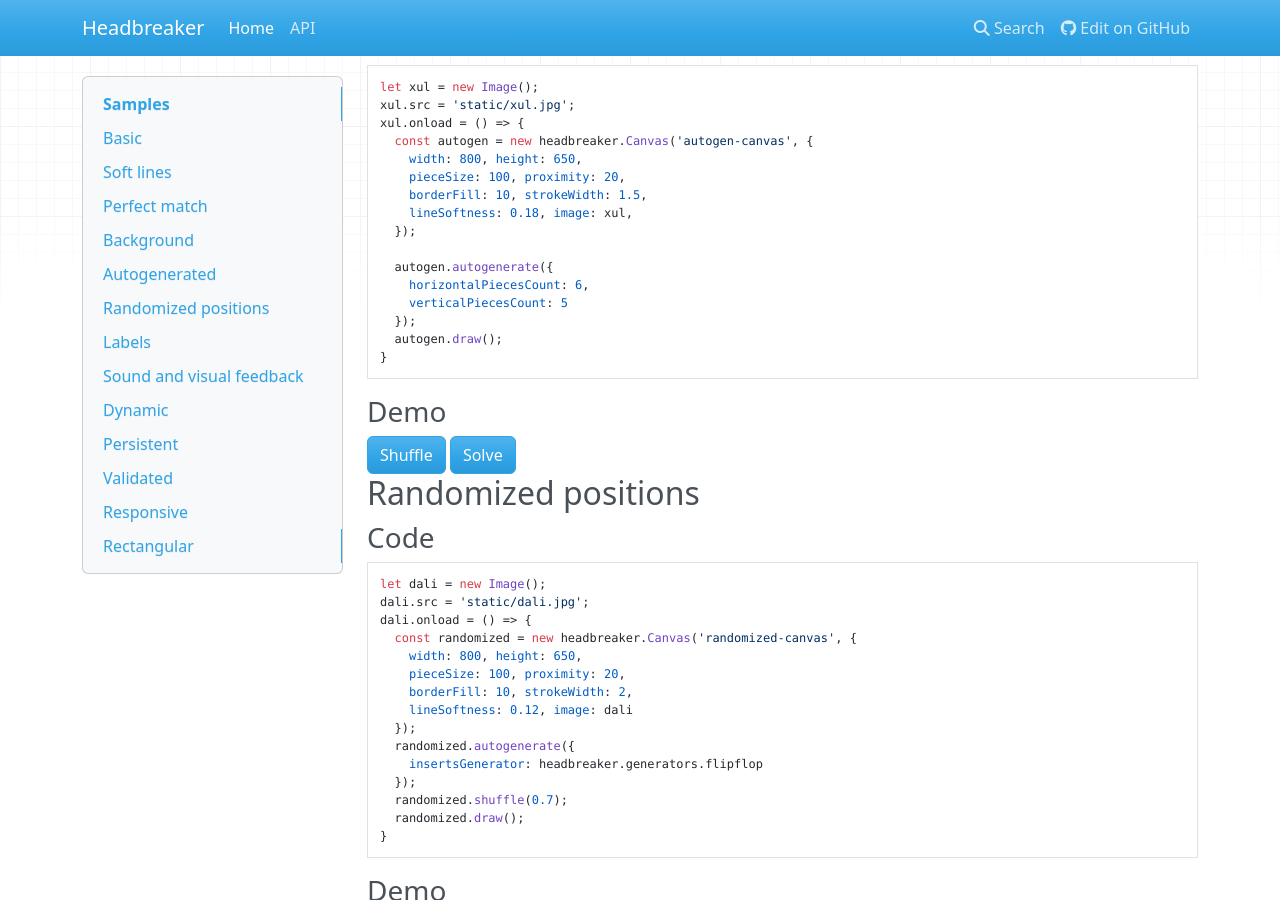
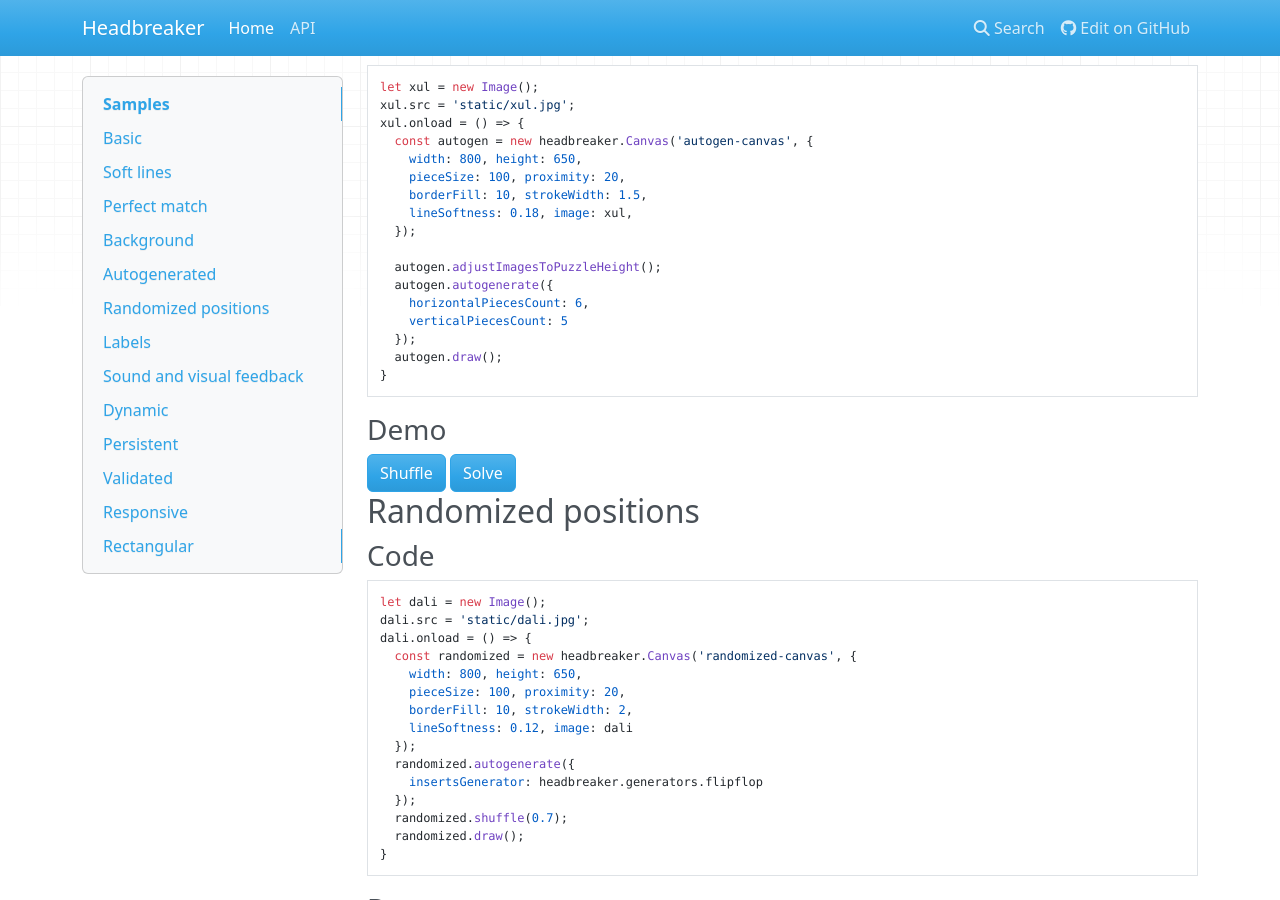
Before and after one commit to flbulgarelli/headbreaker, an MkDocs documentation site: the page built from docs/index.md, in a window 1280 px wide and 900 px high, scrolled down 2340 px. Built offline with MkDocs 1.6.1, drawn with Linux system fonts in a browser that asks for light colours; nearby versions of some CDN libraries; some of the changed text lies outside the part shown.

Commit message:
Use adjustment in demo

```diff
--- a/docs/index.md
+++ b/docs/index.md
@@ -153,6 +153,7 @@
     lineSoftness: 0.18, image: xul,
   });
 
+  autogen.adjustImagesToPuzzleHeight();
   autogen.autogenerate({
     horizontalPiecesCount: 6,
     verticalPiecesCount: 5
@@ -256,6 +257,7 @@
     strokeColor: 'black'
   });
 
+  sound.adjustImagesToPuzzleHeight();
   sound.autogenerate({
     horizontalPiecesCount: 6,
     insertsGenerator: headbreaker.generators.random
--- a/docs/js/demo.js
+++ b/docs/js/demo.js
@@ -257,6 +257,7 @@
     lineSoftness: 0.18, image: xul,
   });
 
+  autogen.adjustImagesToPuzzleHeight();
   autogen.autogenerate({
     horizontalPiecesCount: 6,
     verticalPiecesCount: 5
@@ -378,6 +379,7 @@
     strokeColor: 'black'
   });
 
+  sound.adjustImagesToPuzzleHeight();
   sound.autogenerate({
     horizontalPiecesCount: 6,
     insertsGenerator: headbreaker.generators.random
```
